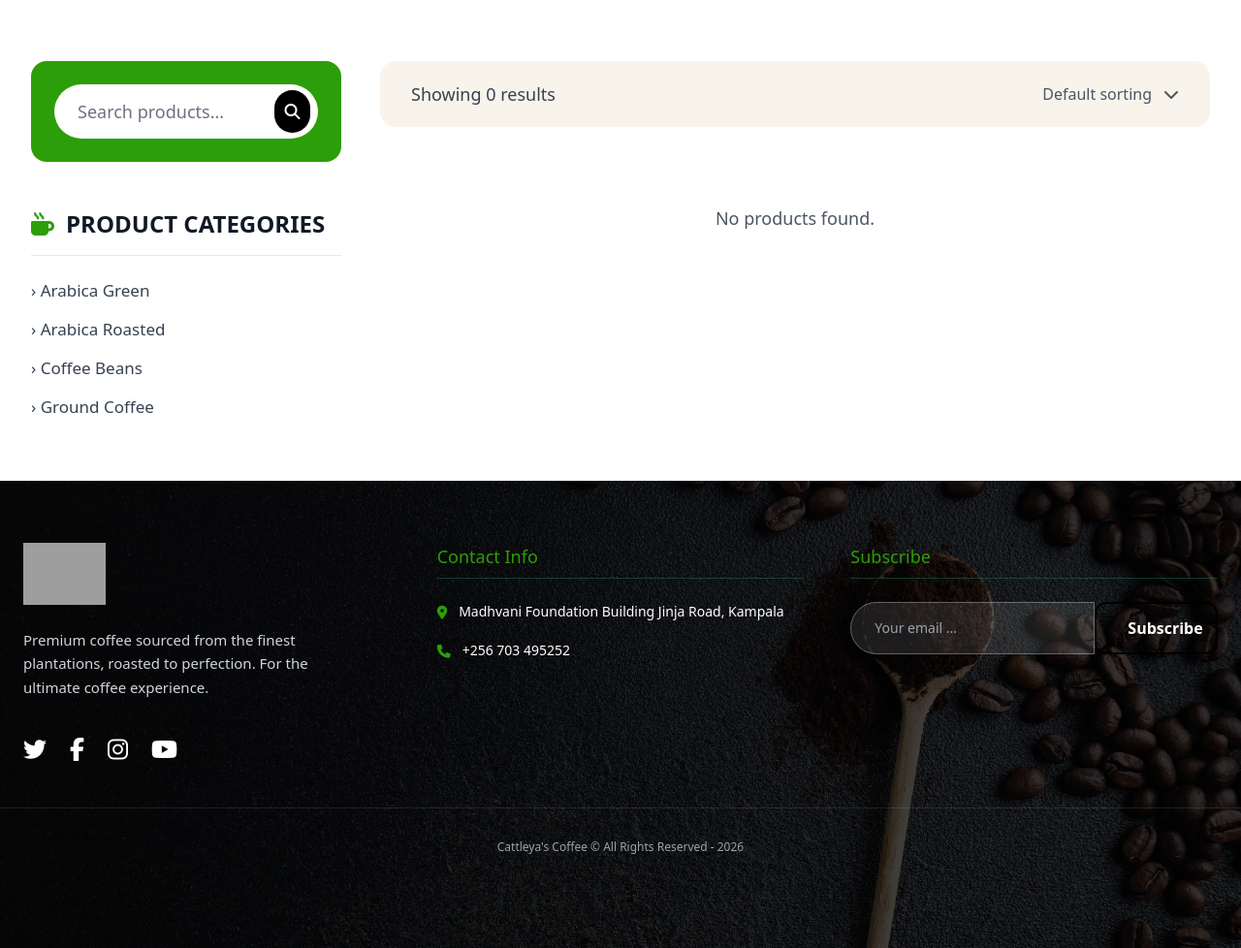
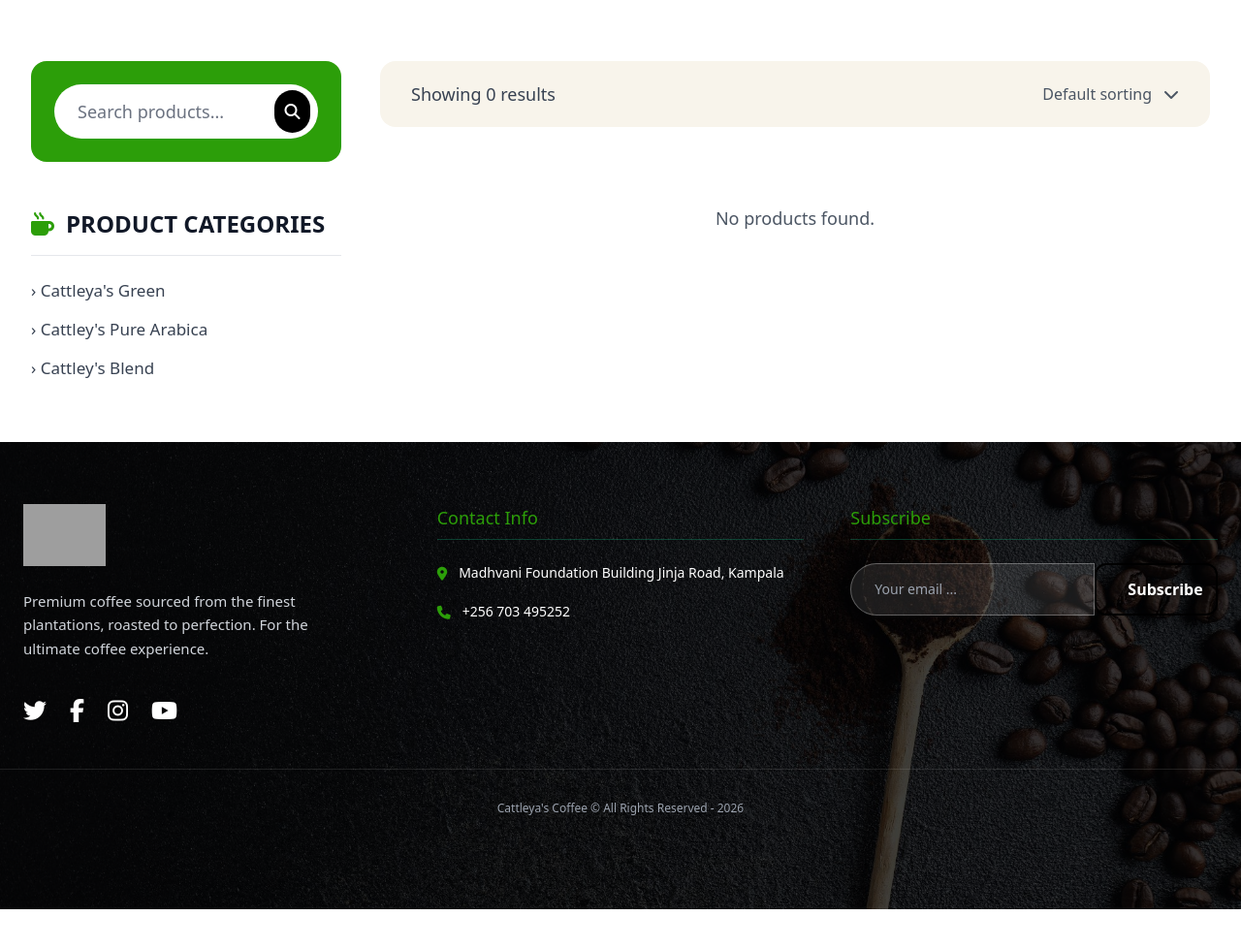
Before and after one commit to Emmanuel1611/Katteleya-coffee, a Django app: page /shop/ in a window 1280 px wide. Shown: the part 401-1379 px from the top of the page at 97% size. After the commit the page ends 1339 px from the top, so only its background shows below. Run offline with Django 5.2, Linux system fonts and the light colour scheme; data comes from the database, SQL or seed files in the repository; data that the repository does not hold is empty; some libraries are stand-ins or nearby versions; grey boxes are pictures that could not be loaded.

Commit message:
updated the category

```diff
--- a/cattleya_coffee/shop/templates/shop.html
+++ b/cattleya_coffee/shop/templates/shop.html
@@ -43,10 +43,9 @@
           </h3>
           <div class="h-px bg-gray-200 mt-4 mb-6"></div>
           <ul class="space-y-4 text-base sm:text-[17px] font-medium text-gray-700">
-            <li><a href="#" class="hover:text-emerald-600 transition">› Arabica Green</a></li>
-            <li><a href="#" class="hover:text-emerald-600 transition">› Arabica Roasted</a></li>
-            <li><a href="#" class="hover:text-emerald-600 transition">› Coffee Beans</a></li>
-            <li><a href="#" class="hover:text-emerald-600 transition">› Ground Coffee</a></li>
+            <li><a href="#" class="hover:text-emerald-600 transition">› Cattleya's Green</a></li>
+            <li><a href="#" class="hover:text-emerald-600 transition">› Cattley's Pure Arabica</a></li>
+            <li><a href="#" class="hover:text-emerald-600 transition">› Cattley's Blend</a></li>
           </ul>
         </div>
 
```
